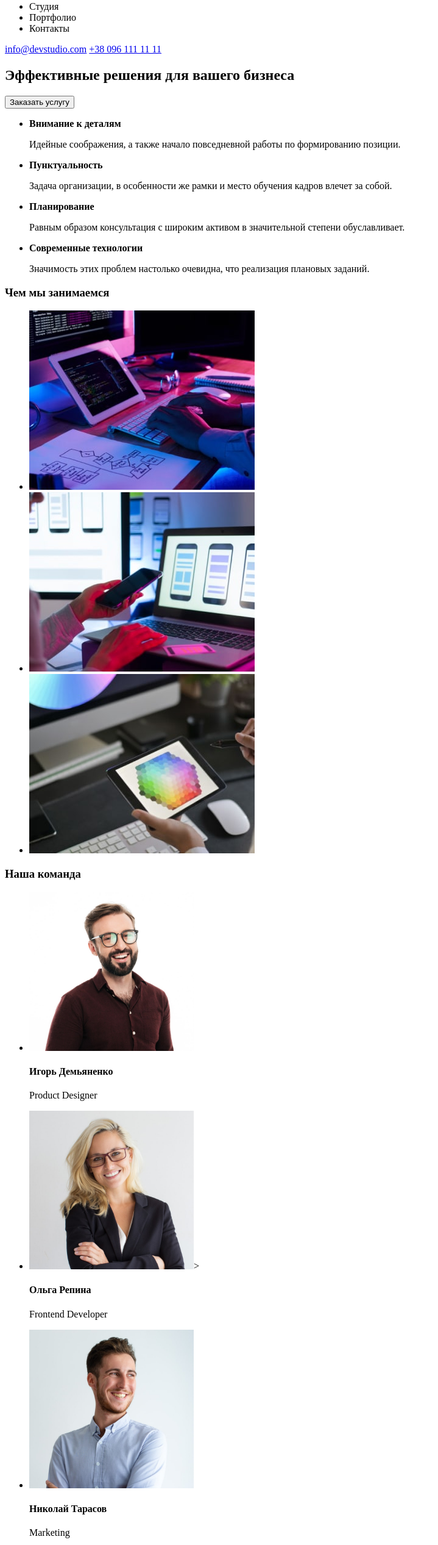
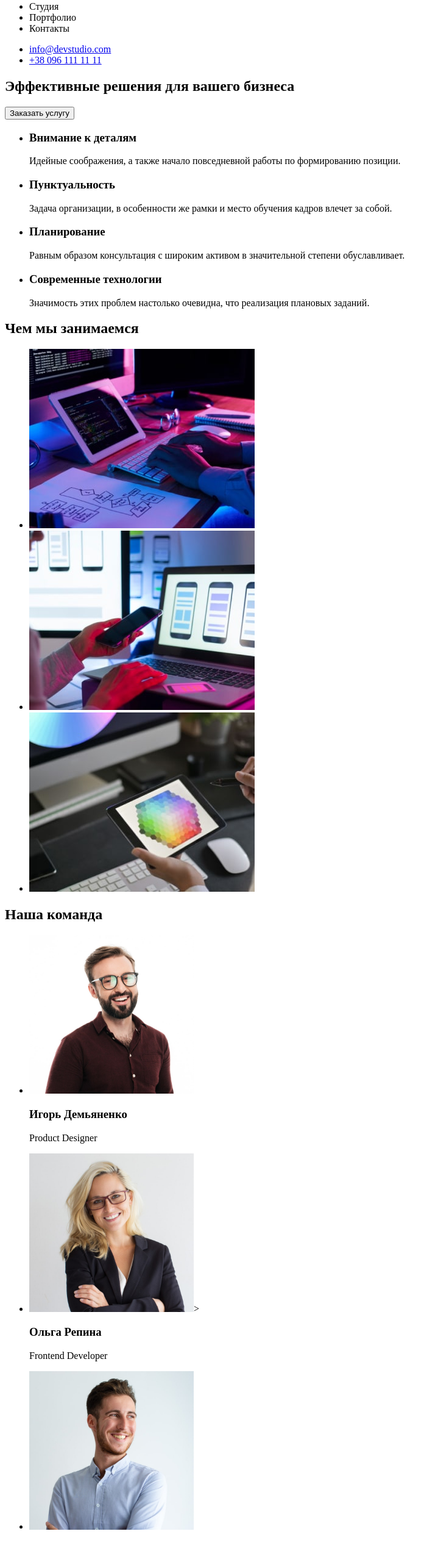
Before and after one commit to Anton-2206/Anton-2206-goit-markup-hw-02, a plain HTML site: page index.html in a window 1280 px wide. Shown: the part 40-2573 px from the top of the page at 61% size, without its empty margins (0-719 px from the left). Drawn offline with Linux system fonts and the light colour scheme.

Commit message:
перенос ресабмита на дз2

```diff
--- a/index.html
+++ b/index.html
@@ -13,44 +13,50 @@
         <nav>
             <a href="">Web<span>Studio</span></a>
             <ul>
-                <li>Студия</li>
-                <li>Портфолио</li>
-                <li>Контакты</li>
+                <li><a href=""></a>Студия</li>
+                <li><a href=""></a>Портфолио</li>
+                <li><a href=""></a>Контакты</li>
 
             </ul>
         </nav>
-        <a href="mailto:info@devstudio.com">info@devstudio.com</a>
-        <a href="tel:+380961111111">+38 096 111 11 11</a>
+        <ul>
+            <li><a href="mailto:info@devstudio.com">info@devstudio.com</a></li>
+            <li><a href="tel:+380961111111">+38 096 111 11 11</a></li>
+        </ul>
+
     </header>
     <main>
-        <h1 hidden>Главный заголовок</h1>
+
         <section>
-            <h2>Эффективные решения для вашего бизнеса</h2>
+            <h1>Эффективные решения для вашего бизнеса</h1>
             <button type="button">Заказать услугу </button>
         </section>
         <section>
             <div>
+                <h2 hidden>Наши преймущества</h2>
                 <ul>
                     <li>
-                        <b>Внимание к деталям</b>
+                        <h3>Внимание к деталям</h3>
                         <p>Идейные соображения, а также начало повседневной работы по формированию позиции.</p>
                     </li>
                     <li>
-                        <b>Пунктуальность</b>
+                        <h3>Пунктуальность</h3>
                         <p>Задача организации, в особенности же рамки и место обучения кадров влечет за собой.</p>
                     </li>
                     <li>
-                        <b>Планирование</b>
+                        <h3>Планирование</h3>
                         <p>Равным образом консультация с широким активом в значительной степени обуславливает.</p>
                     </li>
                     <li>
-                        <b>Современные технологии</b>
+                        <h3>Современные технологии</h3>
                         <p>Значимость этих проблем настолько очевидна, что реализация плановых заданий.</p>
                     </li>
                 </ul>
             </div>
+        </section>
+        <section>
             <div>
-                <h3>Чем мы занимаемся</h3>
+                <h2>Чем мы занимаемся</h2>
                 <ul>
                     <li>
                         <img src="./img-jpeg/about/box1.jpg" alt="программирование" width="370" height="294">
@@ -61,40 +67,45 @@
                     </li>
                 </ul>
             </div>
+        </section>
+        <section>
             <div>
-                <h3>Наша команда</h3>
+                <h2>Наша команда</h2>
                 <ul>
                     <li>
                         <img src="./img-jpeg/team/igor.jpg" alt="Игорь" width="270" height="260">
-                        <h4>Игорь Демьяненко</h4>
+                        <h3>Игорь Демьяненко</h3>
                         <p lang="en">Product Designer</p>
                     </li>
                     <li>
                         <img src="./img-jpeg/team/olga.jpg" alt="Ольга" width="270" height="260">>
-                        <h4>Ольга Репина</h4>
+                        <h3>Ольга Репина</h3>
                         <p lang="en">Frontend Developer</p>
                     </li>
                     <li>
                         <img src="./img-jpeg/team/nikolay.jpg" alt="Николай" width="270" height="260">
-                        <h4>Николай Тарасов</h4>
+                        <h3>Николай Тарасов</h3>
                         <p lang="en">Marketing</p>
                     </li>
                     <li>
                         <img src="./img-jpeg/team/mikhail.jpg" alt="Михаил" width="270" height="260">
-                        <h4>Михаил Ермаков</h4>
+                        <h3>Михаил Ермаков</h3>
                         <p lang="en">UI Designer</p>
                     </li>
                 </ul>
             </div>
         </section>
+
     </main>
     <footer>
         <a href="">Web<span>Studio</span></a>
-        <p>
-            г. Киев, пр-т Леси Украинки, 26
-        </p>
         <address>
             <ul>
+                <li>
+                    <a href="google.maps">г. Киев, пр-т Леси Украинки, 26</a>
+                </li>
+
+
                 <li>
                     <a href="mailto:info@example.com">info@example.com</a>
                 </li>
```
